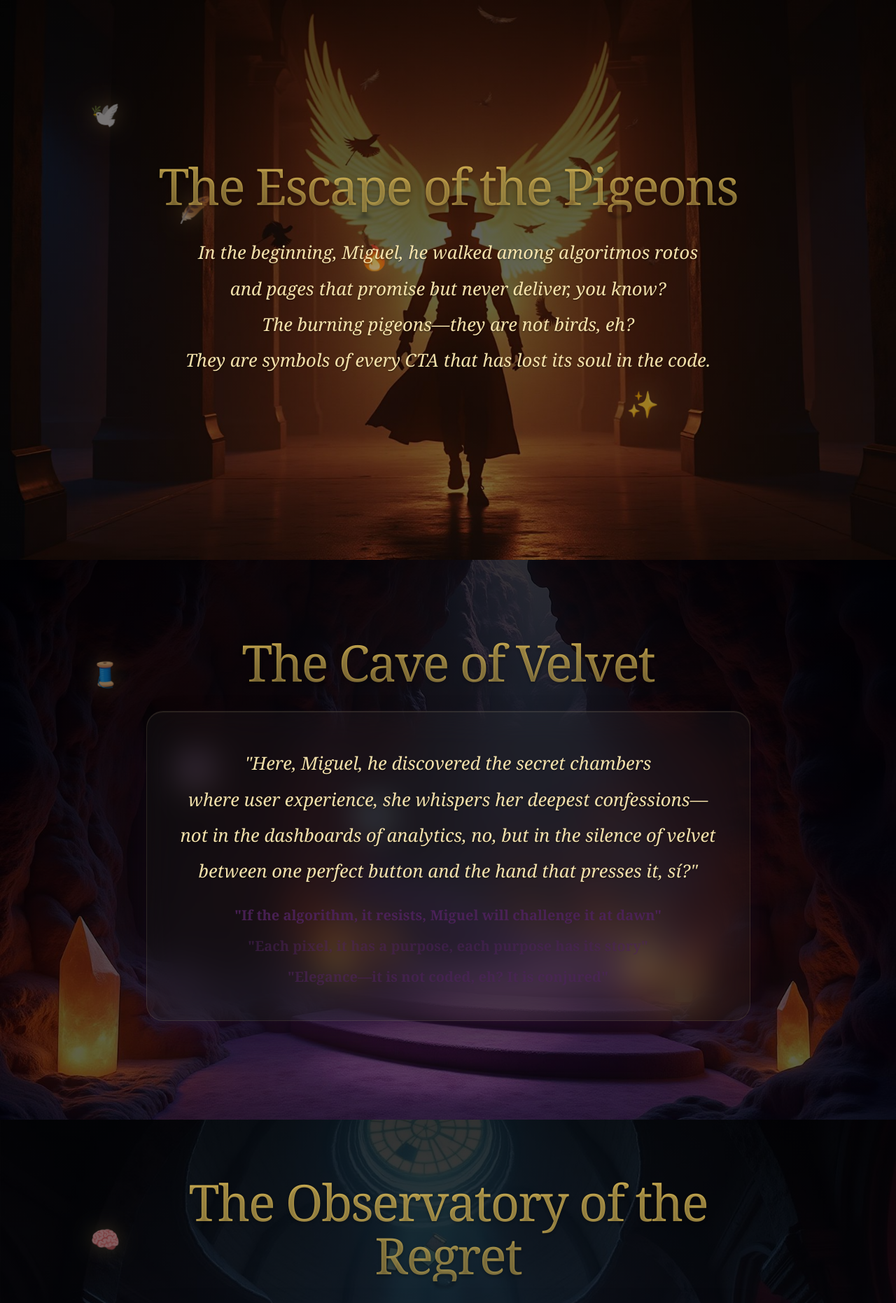
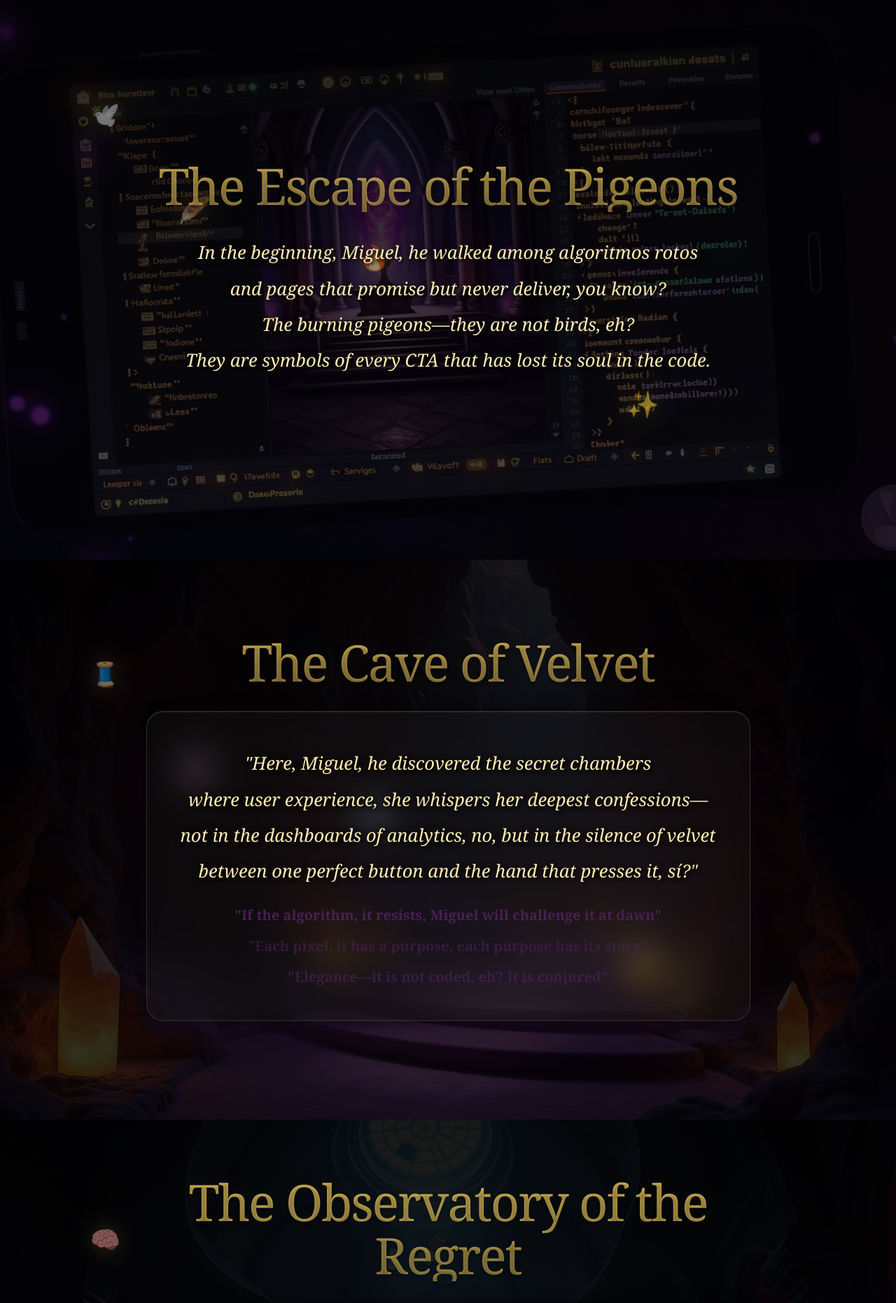
Before and after one commit to pf-cmyk/miguel-s-legendary-funnel, a React (Vite) app: page / in a window 1280 px wide. Shown: the top 1862 px of the page at 70% size. Built offline with nearby package versions, Linux system fonts and the light colour scheme; the HTML template or start-up script is replaced by a standard one.

Commit message:
Update top image and text contrast

```diff
--- a/src/components/MiguelStoryFunnel.tsx
+++ b/src/components/MiguelStoryFunnel.tsx
@@ -1,6 +1,6 @@
 import { useEffect, useRef, useState } from 'react';
 import { Button } from '@/components/ui/button';
-import miguelHero from '@/assets/miguel-hero.jpg';
+import miguelHero from '@/assets/miguel-code-hero.jpg';
 import velvetCave from '@/assets/velvet-cave.jpg';
 import observatoryRegret from '@/assets/observatory-regret.jpg';
 
@@ -55,7 +55,7 @@ const MiguelStoryFunnel = () => {
         data-section="0"
         className={`min-h-screen relative flex items-center justify-center px-4 py-20 story-reveal ${visibleSections.includes(0) ? 'in-view' : ''}`}
         style={{
-          backgroundImage: `linear-gradient(rgba(0,0,0,0.7), rgba(0,0,0,0.5)), url(${miguelHero})`,
+          backgroundImage: `linear-gradient(rgba(0,0,0,0.85), rgba(0,0,0,0.7)), url(${miguelHero})`,
           backgroundSize: 'cover',
           backgroundPosition: 'center',
           backgroundAttachment: 'fixed'
@@ -94,7 +94,7 @@ const MiguelStoryFunnel = () => {
         data-section="1"
         className={`min-h-screen relative flex items-center justify-center px-4 py-20 story-reveal ${visibleSections.includes(1) ? 'in-view' : ''}`}
         style={{
-          backgroundImage: `linear-gradient(rgba(0,0,0,0.8), rgba(0,0,0,0.6)), url(${velvetCave})`,
+          backgroundImage: `linear-gradient(rgba(0,0,0,0.9), rgba(0,0,0,0.8)), url(${velvetCave})`,
           backgroundSize: 'cover',
           backgroundPosition: 'center',
           backgroundAttachment: 'fixed'
@@ -131,7 +131,7 @@ const MiguelStoryFunnel = () => {
         data-section="2"
         className={`min-h-screen relative flex items-center justify-center px-4 py-20 story-reveal ${visibleSections.includes(2) ? 'in-view' : ''}`}
         style={{
-          backgroundImage: `linear-gradient(rgba(0,0,0,0.8), rgba(0,0,0,0.6)), url(${observatoryRegret})`,
+          backgroundImage: `linear-gradient(rgba(0,0,0,0.9), rgba(0,0,0,0.8)), url(${observatoryRegret})`,
           backgroundSize: 'cover',
           backgroundPosition: 'center',
           backgroundAttachment: 'fixed'
--- a/src/index.css
+++ b/src/index.css
@@ -136,8 +136,8 @@ All colors MUST be HSL for the legendary chamber.
   .chamber-glass {
     background: var(--chamber-glass);
     backdrop-filter: blur(25px);
-    border: 1px solid hsl(var(--candlelight) / 0.1);
-    box-shadow: var(--shadow-velvet), inset 0 1px 0 hsl(var(--candlelight) / 0.1);
+    border: 1px solid hsl(var(--candlelight) / 0.15);
+    box-shadow: var(--shadow-velvet), inset 0 1px 0 hsl(var(--candlelight) / 0.1), 0 0 20px hsl(var(--obsidian-pure) / 0.8);
   }
 
   .chapter-title {
@@ -159,10 +159,10 @@ All colors MUST be HSL for the legendary chamber.
     font-family: 'Georgia', 'Times New Roman', serif;
     font-size: clamp(1.2rem, 3vw, 1.6rem);
     line-height: 2;
-    color: hsl(var(--candlelight) / 0.95);
+    color: hsl(var(--candlelight));
     font-weight: 300;
     font-style: italic;
-    text-shadow: 0 1px 2px hsl(var(--obsidian-pure) / 0.5);
+    text-shadow: 2px 2px 4px hsl(var(--obsidian-pure)), 0 0 8px hsl(var(--obsidian-pure) / 0.8);
     text-align: center;
     max-width: 900px;
     margin: 0 auto;
```
Also changed, not shown: src/assets/miguel-code-hero.jpg (added).
